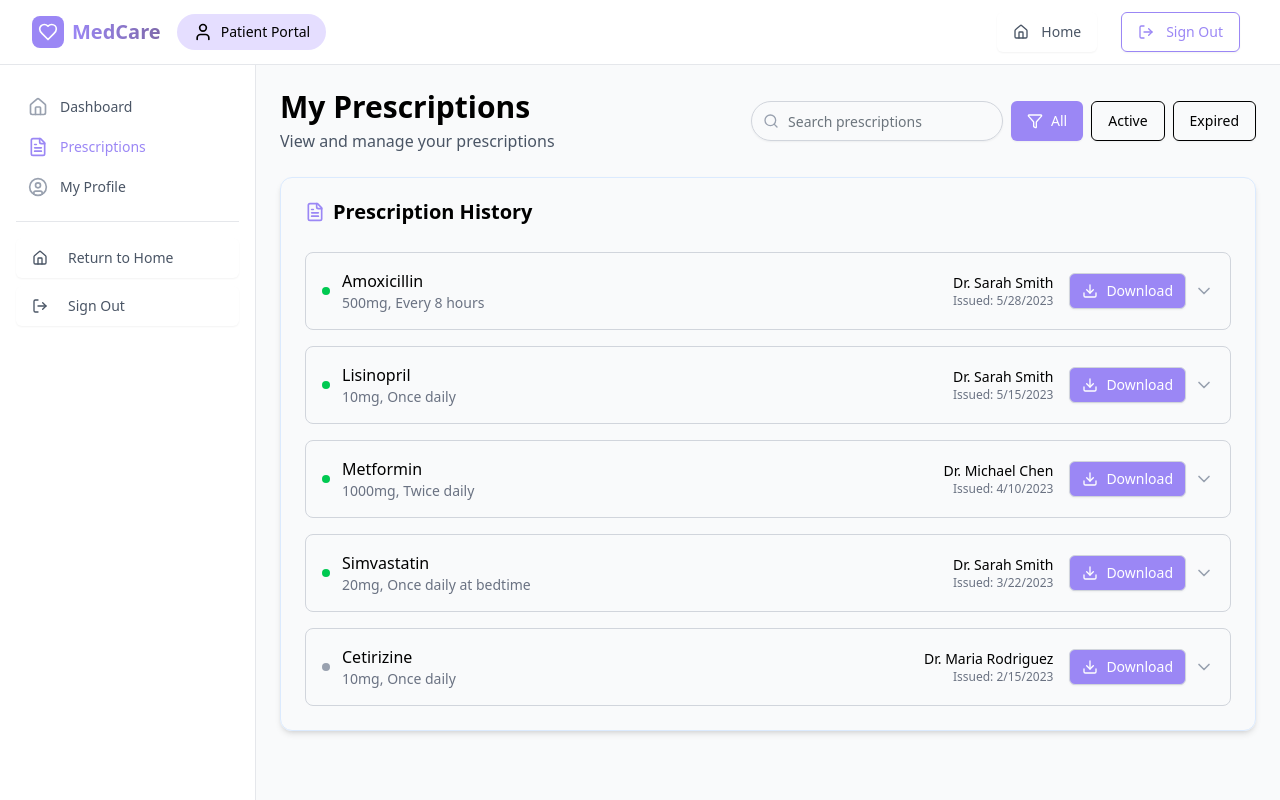
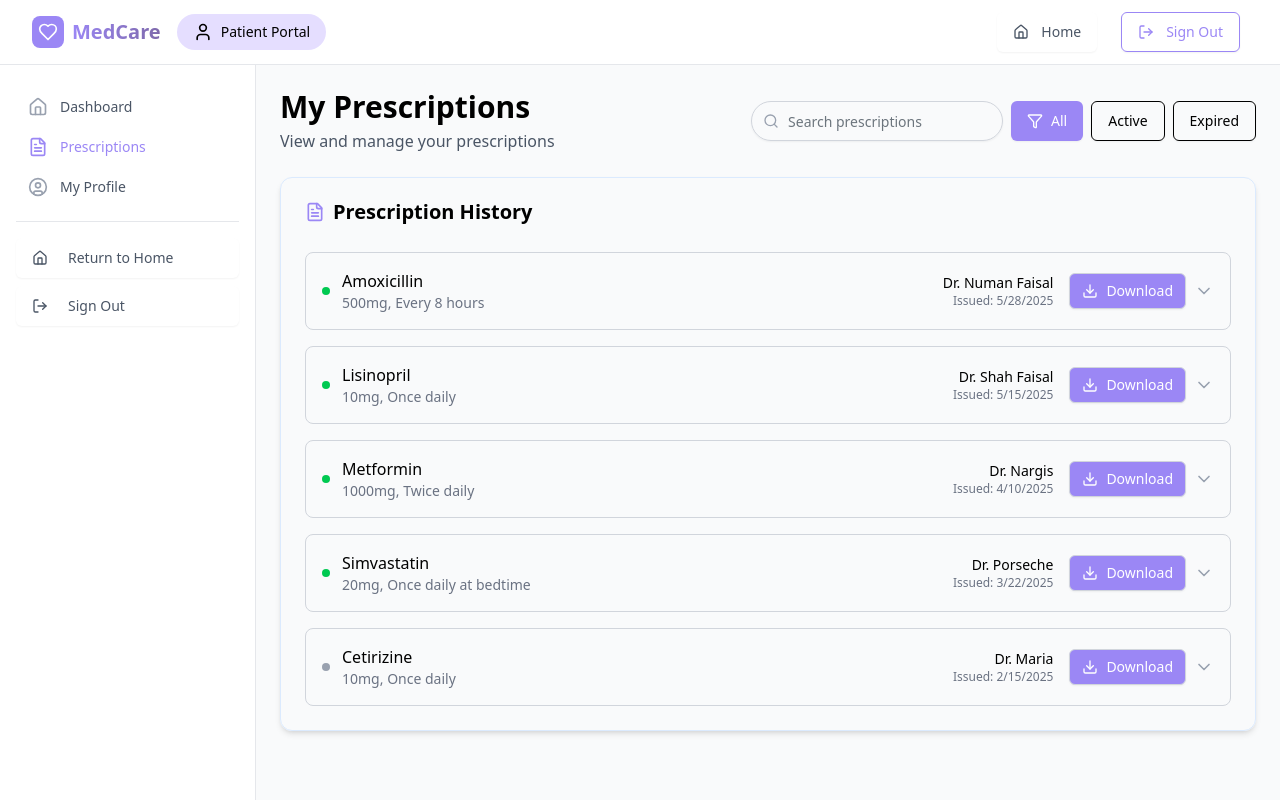
Before and after one commit to NumanFaisal/MedCare, a Next.js app: page /dashboard/patient/prescriptions in a window 1280 px wide. Built offline with nearby package versions, Linux system fonts and the light colour scheme.

Commit message:
bug solve

```diff
--- a/src/app/(app)/dashboard/doctor/profile/page.tsx
+++ b/src/app/(app)/dashboard/doctor/profile/page.tsx
@@ -16,18 +16,18 @@ function DoctorProfile() {
     // Sample doctor data
     const doctor = {
         id: "D123456",
-        firstName: "Sarah",
-        lastName: "Smith",
-        email: "dr.smith@example.com",
-        phone: "+1 (555) 456-7890",
+        firstName: "Shah",
+        lastName: "Faisal",
+        email: "dr.shah@example.com",
+        phone: "9923423623",
         specialization: "Cardiologist",
         licenseNumber: "MED12345",
-        hospitalAffiliation: "City General Hospital",
+        hospitalAffiliation: "Tata Main Hospital",
         education: "Harvard Medical School, MD",
         experience: "15 years",
-        languages: "English, Spanish",
-        consultationFee: "$150",
-        bio: "Dr. Sarah Smith is a board-certified cardiologist with over 15 years of experience in treating heart conditions."
+        languages: "English, Hindi",
+        consultationFee: "Rs.500",
+        bio: "Dr. Shah Faisal is a board-certified cardiologist with over 15 years of experience in treating heart conditions."
     };
 
     const handleProfileUpdate = (e: React.FormEvent<HTMLFormElement>) => {
--- a/src/app/(app)/dashboard/patient/page.tsx
+++ b/src/app/(app)/dashboard/patient/page.tsx
@@ -28,8 +28,8 @@ function PatientDashboard() {
     }, []);
 
     const recentPrescriptions = [
-        { id: 1, medication: "Amoxicillin", dosage: "500mg", frequency: "Every 8 hours", doctor: "Dr. Sarah Smith", date: "May 28, 2023" },
-        { id: 2, medication: "Lisinopril", dosage: "10mg", frequency: "Once daily", doctor: "Dr. Sarah Smith", date: "May 15, 2023" }
+        { id: 1, medication: "Amoxicillin", dosage: "500mg", frequency: "Every 8 hours", doctor: "Dr. Shah Faisal", date: "May 28, 2023" },
+        { id: 2, medication: "Lisinopril", dosage: "10mg", frequency: "Once daily", doctor: "Dr. Numan Faisal", date: "May 15, 2023" }
     ];
 
     const healthIndicators = [
@@ -211,7 +211,7 @@ function PatientDashboard() {
                                     <div className="ml-3">
                                         <p className="text-sm font-medium">Appointment Reminder</p>
                                         <p className="text-xs text-gray-500 mt-1">
-                                        You have an appointment with Dr. Sarah Smith tomorrow at 10:00 AM.
+                                        You have an appointment with Dr. Shah Faisal tomorrow at 10:00 AM.
                                         </p>
                                     </div>
                                 </div>
@@ -224,7 +224,7 @@ function PatientDashboard() {
                                     <div className="ml-3">
                                         <p className="text-sm font-medium">New Prescription</p>
                                         <p className="text-xs text-gray-500 mt-1">
-                                            Dr. Sarah Smith has issued a new prescription for you.
+                                            Dr. Numan Faisal has issued a new prescription for you.
                                         </p>
                                     </div>
                                 </div>
--- a/src/app/(app)/dashboard/patient/prescriptions/page.tsx
+++ b/src/app/(app)/dashboard/patient/prescriptions/page.tsx
@@ -17,9 +17,9 @@ function PrescriptionPatient(){
             medication: "Amoxicillin",
             dosage: "500mg",
             frequency: "Every 8 hours",
-            startDate: "2023-05-28",
-            endDate: "2023-06-04",
-            doctor: "Dr. Sarah Smith",
+            startDate: "2025-05-28",
+            endDate: "2025-06-04",
+            doctor: "Dr. Numan Faisal",
             status: "active",
             notes: "Take with food. Complete full course even if symptoms improve."
             },
@@ -28,9 +28,9 @@ function PrescriptionPatient(){
             medication: "Lisinopril",
             dosage: "10mg",
             frequency: "Once daily",
-            startDate: "2023-05-15",
-            endDate: "2023-08-15",
-            doctor: "Dr. Sarah Smith",
+            startDate: "2025-05-15",
+            endDate: "2025-08-15",
+            doctor: "Dr. Shah Faisal",
             status: "active",
             notes: "Take in the morning. Monitor blood pressure regularly."
         },
@@ -39,9 +39,9 @@ function PrescriptionPatient(){
             medication: "Metformin",
             dosage: "1000mg",
             frequency: "Twice daily",
-            startDate: "2023-04-10",
-            endDate: "2023-07-10",
-            doctor: "Dr. Michael Chen",
+            startDate: "2025-04-10",
+            endDate: "2025-07-10",
+            doctor: "Dr. Nargis",
             status: "active",
             notes: "Take with meals to reduce stomach upset."
         },
@@ -50,9 +50,9 @@ function PrescriptionPatient(){
             medication: "Simvastatin",
             dosage: "20mg",
             frequency: "Once daily at bedtime",
-            startDate: "2023-03-22",
-            endDate: "2023-09-22",
-            doctor: "Dr. Sarah Smith",
+            startDate: "2025-03-22",
+            endDate: "2025-09-22",
+            doctor: "Dr. Porseche",
             status: "active",
             notes: "Take at night. Avoid grapefruit juice."
         },
@@ -61,9 +61,9 @@ function PrescriptionPatient(){
             medication: "Cetirizine",
             dosage: "10mg",
             frequency: "Once daily",
-            startDate: "2023-02-15",
-            endDate: "2023-03-15",
-            doctor: "Dr. Maria Rodriguez",
+            startDate: "2025-02-15",
+            endDate: "2025-03-15",
+            doctor: "Dr. Maria ",
             status: "expired",
             notes: "Take for allergic symptoms as needed."
         }
--- a/src/app/(app)/dashboard/patient/profile/page.tsx
+++ b/src/app/(app)/dashboard/patient/profile/page.tsx
@@ -15,21 +15,21 @@ function PatientProfile() {
     // Sample user data
     const patient = {
         id: "U123456",
-        firstName: "John",
-        lastName: "Doe",
-        email: "john.doe@example.com",
+        firstName: "Numan",
+        lastName: "Faisal",
+        email: "numan.fa@example.com",
         dateOfBirth: "1985-06-15",
-        phone: "+1 (555) 123-4567",
-        address: "123 Main St",
-        city: "Springfield",
-        state: "IL",
-        pinCode: "62704",
-        emergencyContact: "Jane Doe",
-        emergencyPhone: "+1 (555) 987-6543",
+        phone: "7033901234",
+        address: "Road no. 14 Mango",
+        city: "Jamshedpur",
+        state: "Jharkhand",
+        pinCode: "823011",
+        emergencyContact: "Rehan",
+        emergencyPhone: "987654321",
         bloodType: "O+",
         allergies: "Penicillin",
         medicalConditions: "Hypertension, Asthma",
-        lastVisit: "2023-10-10T14:48:00.000Z"
+        lastVisit: "2025-10-10"
     };
 
     const [lastVisitDate, setLastVisitDate] = useState("");
--- a/src/components/doctors/DoctorSelection.tsx
+++ b/src/components/doctors/DoctorSelection.tsx
@@ -13,15 +13,15 @@ function DoctorSelection ({ selectedDoctor, onSelectDoctor }: DoctorSelectionPro
     const doctors: DoctorType[] = [
         {
             id: "1",
-            name: "Dr. Sarah Johnson",
+            name: "Dr. Nargis ",
             specialty: "Cardiologist",
             image: "https://images.pexels.com/photos/5215024/pexels-photo-5215024.jpeg?auto=compress&w=160&h=160&fit=crop",
-            hospital: "City General Hospital",
-            location: "Downtown",
+            hospital: "MGM Hospital",
+            location: "Jamshedpur",
             experience: "10+ years",
             rating: 4.8,
             totalReviews: 127,
-            consultationFee: "RS.150",
+            consultationFee: "Rs.150",
             availability: {
                 openTime: "09:00",
                 closeTime: "17:00",
@@ -30,11 +30,11 @@ function DoctorSelection ({ selectedDoctor, onSelectDoctor }: DoctorSelectionPro
         },
         {
             id: "2",
-            name: "Dr. Michael Chen",
+            name: "Dr. Shah",
             specialty: "Dermatologist",
             image: "https://images.unsplash.com/photo-1506794778202-cad84cf45f1d?q=80&w=1287&auto=format&fit=crop",
-            hospital: "Metro Health Center",
-            location: "Midtown",
+            hospital: "Tata Main Hospital",
+            location: "Jamshedpur",
             experience: "8+ years",
             rating: 4.6,
             totalReviews: 89,
@@ -47,15 +47,15 @@ function DoctorSelection ({ selectedDoctor, onSelectDoctor }: DoctorSelectionPro
         },
         {
             id: "3",
-            name: "Dr. Emily Rodriguez",
+            name: "Dr. Vishal Kumar",
             specialty: "Pediatrician",
             image: "https://images.pexels.com/photos/1181696/pexels-photo-1181696.jpeg?auto=compress&w=160&h=160&fit=crop",
-            hospital: "Children's Medical Center",
-            location: "Uptown",
+            hospital: "Eye Hospital",
+            location: "Jamshedpur",
             experience: "12+ years",
             rating: 4.9,
             totalReviews: 156,
-            consultationFee: "RS.300",
+            consultationFee: "Rs.300",
             availability: {
                 openTime: "08:00",
                 closeTime: "16:00",
@@ -64,15 +64,15 @@ function DoctorSelection ({ selectedDoctor, onSelectDoctor }: DoctorSelectionPro
         },
         {
             id: "4",
-            name: "Dr. James Wilson",
+            name: "Dr. Prince Tiwari",
             specialty: "Orthopedic Surgeon",
             image: "https://images.pexels.com/photos/5452293/pexels-photo-5452293.jpeg?auto=compress&w=160&h=160&fit=crop",
-            hospital: "Sports Medicine Institute",
-            location: "Westside",
+            hospital: "Tinplate Hospital",
+            location: "Jamshedpur",
             experience: "15+ years",
             rating: 4.7,
             totalReviews: 203,
-            consultationFee: "RS.400",
+            consultationFee: "Rs.400",
             availability: {
                 openTime: "09:00",
                 closeTime: "17:00",
```
